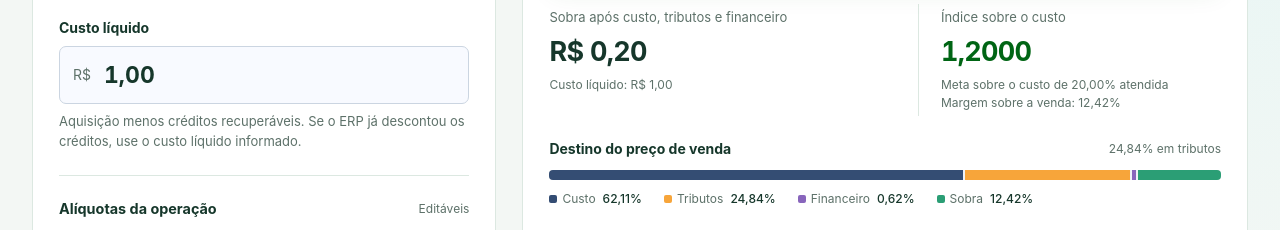
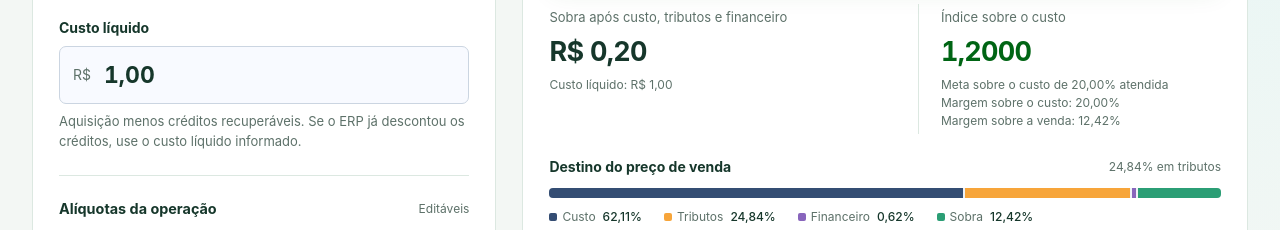
Before and after one commit to pentecdw/PRECIFICA-O-IBS-CBS-ICMS, a plain HTML site: page index.html in a window 1280 px wide. Shown: the part 527-757 px from the top of the page. Drawn offline with Linux system fonts and the light colour scheme.

Commit message:
commit ganho sobre custo

```diff
--- a/app.js
+++ b/app.js
@@ -63,6 +63,7 @@
     const gainText = r.actualGain === null ? 'Não definido (custo zero)' : percent(r.actualGain);
     const gainDetailed = r.actualGain === null ? 'Não definido (custo zero)' : decimal(r.actualGain, 4) + '%';
     setText('margin-result', r.cost > 0 ? decimal((r.net - r.financialCost) / r.cost, 4) : 'Não definido (custo zero)');
+    setText('cost-margin-result', 'Margem sobre o custo: ' + gainText);
     setText('sale-margin-result', 'Margem sobre a venda: ' + percent(r.actualMargin));
     const met = r.actualGain !== null && r.actualGain + 1e-9 >= r.target;
     setText('target-status', r.actualGain === null ? 'Não é possível comparar a meta com custo zero.' : r.profit < 0 ? 'Venda com prejuízo de ' + money(-r.profit) : 'Meta sobre o custo de ' + percent(r.target) + (met ? ' atendida' : ' não atendida'));
--- a/index.html
+++ b/index.html
@@ -15,7 +15,7 @@
   <link rel="apple-touch-icon" href="assets/apolo-site.png">
   <link rel="stylesheet" href="styles.css?v=marcas-1">
   <script src="calculator.js?v=analise-5" defer></script>
-  <script src="app.js?v=analise-5" defer></script>
+  <script src="app.js?v=margens-6" defer></script>
 </head>
 
 <body>
@@ -120,7 +120,7 @@
             <div class="metric"><span id="profit-label">Sobra após custo e tributos</span><strong id="profit-result">R$
                 0,20</strong><small id="cost-caption">Custo líquido: R$ 1,00</small></div>
             <div class="metric margin-metric"><span>Índice sobre o custo</span><strong
-                id="margin-result">1,2000</strong><small id="target-status">Meta sobre o custo de 20,00% atendida</small><small id="sale-margin-result">Margem sobre a venda: 12,42%</small></div>
+                id="margin-result">1,2000</strong><small id="target-status">Meta sobre o custo de 20,00% atendida</small><small id="cost-margin-result">Margem sobre o custo: 20,00%</small><small id="sale-margin-result">Margem sobre a venda: 12,42%</small></div>
           </div>
           <div class="composition-heading">
             <h2>Destino do preço de venda</h2><span id="burden-result">24,70% em tributos</span>
```
